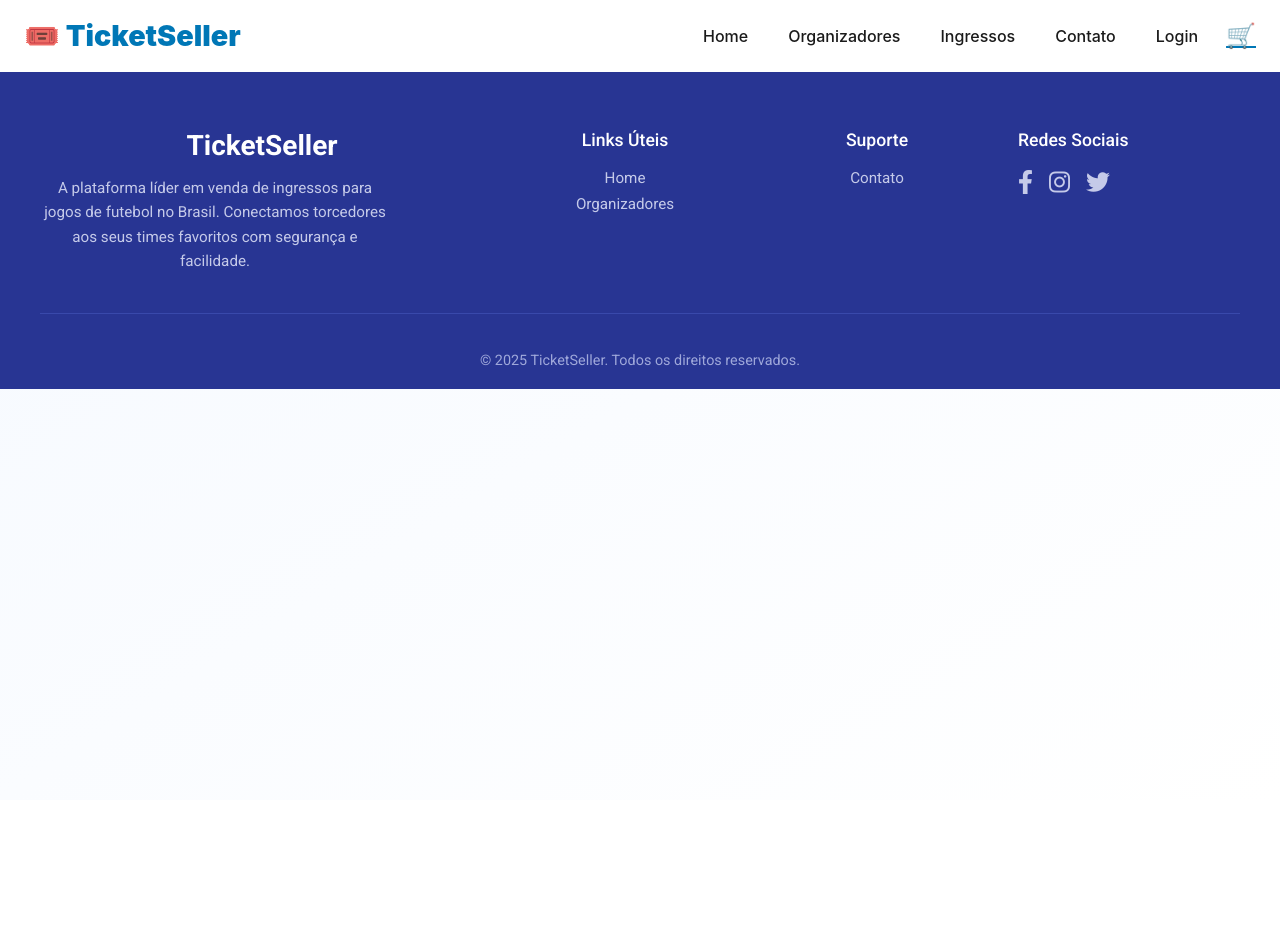
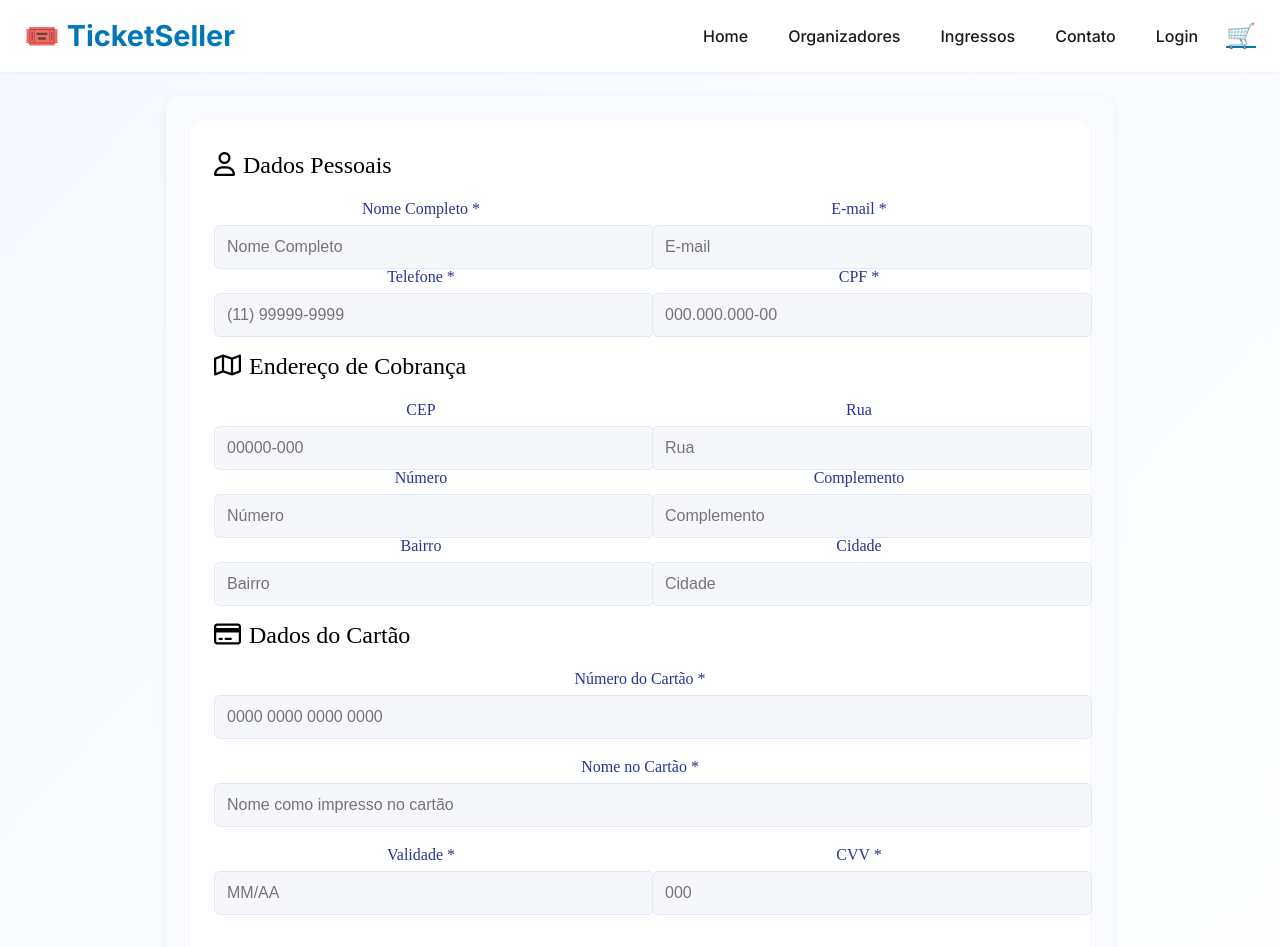
Before and after one commit to Projetos-de-Extensao/PFE_25.1_8001_I, a React (Vite) app in the folder TicketMaster/: page /checkout in a window 1280 px wide. Shown: the top 947 px of the page. Before the commit the page ends 800 px from the top, so only its background shows below. Built offline with nearby package versions, Linux system fonts and the light colour scheme.

Commit message:
organizadores background

```diff
--- a/TicketMaster/src/App.jsx
+++ b/TicketMaster/src/App.jsx
@@ -14,6 +14,8 @@ import Organizadores from './components/Organizadores/Organizadores';
 import Carrinho from './components/Carrinho/Carrinho';
 import PaginaCompra from './components/PaginaCompra/PaginaCompra';
 import { CarrinhoProvider } from "./context/CarrinhoContext";
+import Paginacheckout from './components/PaginaCheckout/PaginaCheckout';
+
 
 function App() {
   const [count, setCount] = useState(0)
@@ -33,6 +35,7 @@ function App() {
             <Route path="/carrinho" element={<Carrinho />} />
             <Route path="/paginacompra" element={<PaginaCompra />} />
             <Route path="/compra/:id" element={<PaginaCompra />} />
+             <Route path="/checkout" element={<Paginacheckout />} />
           </Routes>
 
         </main>
--- /dev/null
+++ b/TicketMaster/src/components/PaginaCheckout/PaginaCheckout.css
@@ -0,0 +1,78 @@
+
+@import url('https://fonts.googleapis.com/css2?family=Inter:wght@400;500;700&display=swap');
+.checkout-container {
+  background: #fafbfe;
+  padding: 24px;
+  border-radius: 12px;
+  max-width: 900px;
+  margin: 24px auto;
+  box-shadow: 0 2px 8px rgba(40, 53, 147, 0.07);
+}
+
+.checkout-form {
+  background: #fff;
+  border-radius: 12px;
+  padding: 32px 24px 24px 24px;
+  box-shadow: 0 1px 4px rgba(40, 53, 147, 0.04);
+}
+
+.form-section h2 {
+  font-size: 1.5rem;
+  margin-bottom: 24px;
+  display: flex;
+  align-items: center;
+  font-weight: 500;
+}
+
+.form-group {
+  display: flex;
+  flex-direction: column;
+  margin-bottom: 20px;
+}
+
+.form-group label {
+  font-size: 1rem;
+  margin-bottom: 8px;
+  color: #283593;
+}
+
+.form-group input {
+  padding: 12px;
+  border: 1px solid #e0e7ff;
+  border-radius: 6px;
+  font-size: 1rem;
+  background: #f5f7fa;
+  color: #283593;
+}
+
+.form-row {
+  display: flex;
+  gap: 24px;
+}
+
+.form-row .form-group {
+  flex: 1;
+  margin-bottom: 0;
+}
+
+.form-actions {
+  display: flex;
+  justify-content: flex-end;
+  margin-top: 24px;
+}
+
+.submit-button {
+  background: #0066d6;
+  color: #fff;
+  font-size: 1.2rem;
+  font-weight: bold;
+  border: none;
+  border-radius: 8px;
+  padding: 14px 32px;
+  cursor: pointer;
+
+}
+
+.submit-button:hover {
+  background: #004fa3;
+}
--- /dev/null
+++ b/TicketMaster/src/components/PaginaCheckout/PaginaCheckout.jsx
@@ -0,0 +1,128 @@
+import React, { useState } from "react";
+import "./Paginacheckout.css";
+
+function Paginacheckout() {
+  const [pedido] = useState({
+    preco: 89.90,
+  });
+
+  const formatPrice = (price) =>
+    price.toLocaleString("pt-BR", { style: "currency", currency: "BRL" });
+
+  return (
+    <div className="checkout-container">
+      <form className="checkout-form">
+        {/* Dados Pessoais */}
+        <div className="form-section" style={{ marginBottom: 16 }}>
+          <h2>
+            <span role="img" aria-label="user" style={{ marginRight: 8 }}>
+              <i className="fa-regular fa-user"></i>
+            </span>
+            Dados Pessoais
+          </h2>
+          <div className="form-row">
+            <div className="form-group">
+              <label>Nome Completo *</label>
+              <input type="text" placeholder="Nome Completo" required />
+            </div>
+            <div className="form-group">
+              <label>E-mail *</label>
+              <input type="email" placeholder="E-mail" required />
+            </div>
+          </div>
+          <div className="form-row">
+            <div className="form-group">
+              <label>Telefone *</label>
+              <input type="text" placeholder="(11) 99999-9999" required />
+            </div>
+            <div className="form-group">
+              <label>CPF *</label>
+              <input type="text" placeholder="000.000.000-00" required />
+            </div>
+          </div>
+        </div>
+
+        {/* Endereço de Cobrança */}
+        <div className="form-section" style={{ marginBottom: 16 }}>
+          <h2>
+            <span role="img" aria-label="map" style={{ marginRight: 8 }}>
+              <i className="fa-regular fa-map"></i>
+            </span>
+            Endereço de Cobrança
+          </h2>
+          <div className="form-row">
+            <div className="form-group">
+              <label>CEP</label>
+              <input type="text" placeholder="00000-000" />
+            </div>
+            <div className="form-group">
+              <label>Rua</label>
+              <input type="text" placeholder="Rua" />
+            </div>
+          </div>
+          <div className="form-row">
+            <div className="form-group">
+              <label>Número</label>
+              <input type="text" placeholder="Número" />
+            </div>
+            <div className="form-group">
+              <label>Complemento</label>
+              <input type="text" placeholder="Complemento" />
+            </div>
+          </div>
+          <div className="form-row">
+            <div className="form-group">
+              <label>Bairro</label>
+              <input type="text" placeholder="Bairro" />
+            </div>
+            <div className="form-group">
+              <label>Cidade</label>
+              <input type="text" placeholder="Cidade" />
+            </div>
+          </div>
+        </div>
+
+        {/* Dados do Cartão */}
+        <div className="form-section">
+          <h2>
+            <span role="img" aria-label="cartão" style={{ marginRight: 8 }}>
+              <i className="fa-regular fa-credit-card"></i>
+            </span>
+            Dados do Cartão
+          </h2>
+          <div className="form-group">
+            <label>Número do Cartão *</label>
+            <input type="text" placeholder="0000 0000 0000 0000" required />
+          </div>
+          <div className="form-group">
+            <label>Nome no Cartão *</label>
+            <input type="text" placeholder="Nome como impresso no cartão" required />
+          </div>
+          <div className="form-row">
+            <div className="form-group">
+              <label>Validade *</label>
+              <input type="text" placeholder="MM/AA" required />
+            </div>
+            <div className="form-group">
+              <label>CVV *</label>
+              <input type="text" placeholder="000" required />
+            </div>
+          </div>
+        </div>
+
+        {/* Botão Finalizar */}
+        <div style={{ marginTop: 24 }}>
+          <button
+            type="submit"
+            className="submit-button"
+            style={{ width: "100%" }}
+          >
+            Finalizar Compra - {formatPrice(pedido.preco)}
+          </button>
+        </div>
+      </form>
+    </div>
+  );
+}
+
+export default Paginacheckout;
--- a/TicketMaster/src/components/organizadores/Organizadores.css
+++ b/TicketMaster/src/components/organizadores/Organizadores.css
@@ -4,7 +4,7 @@
   justify-content: center;
   align-items: center;
   min-height: 100vh;
-  background-color: #e9ecef; /* Um cinza claro para o fundo da página */
+  background-color: #f5faff; /* Um cinza claro para o fundo da página */
   padding: 20px;
   font-family: 'Segoe UI', Tahoma, Geneva, Verdana, sans-serif;
 }
```
